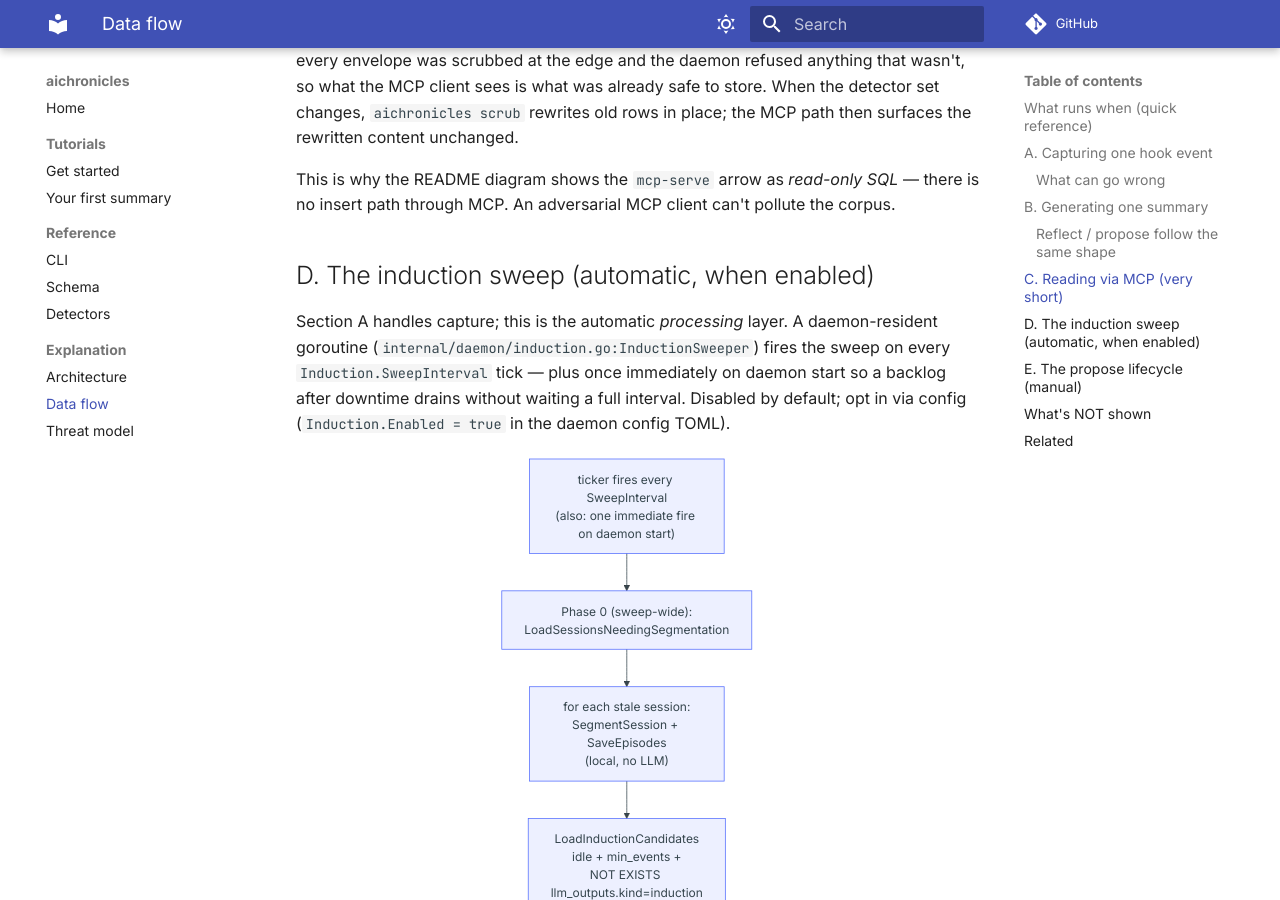
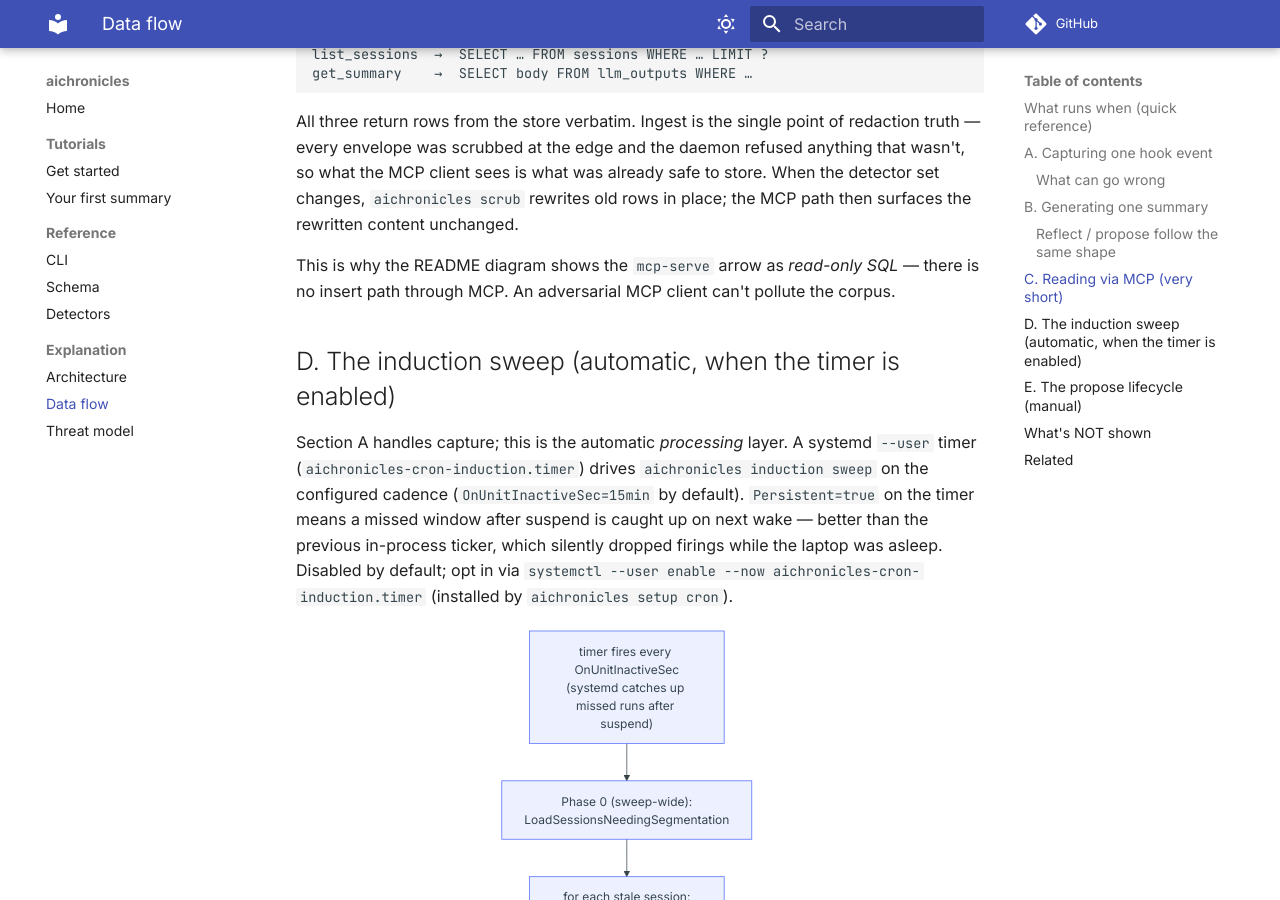
Before and after one commit to toabctl/aichronicles, an MkDocs documentation site: the page built from docs/explanation/data-flow.md, in a window 1280 px wide and 900 px high, scrolled down 5130 px. Built offline with MkDocs 1.6.1 and Material for MkDocs 9.7.7, drawn with Linux system fonts in a browser that asks for light colours; comment, search, counter and statistics services are not loaded; some of the changed text lies outside the part shown.

Commit message:
chore(config): drop induction.enabled and meta_analysis.enabled
The two `enabled` bools and the matching `sweep_interval` Durations
became no-ops once the daemon stopped reading them — the timer is
the gate now. Remove them so the config schema stops advertising a
control that no longer exists.

  - config.Induction:    drop Enabled, SweepInterval
  - config.MetaAnalysis: drop Enabled, SweepInterval

Whether each sweep runs is controlled by:

    systemctl --user enable aichronicles-cron-induction.timer
    systemctl --user enable aichronicles-cron-meta-analysis.timer

Wake cadence is set in the timer unit (OnUnitInactiveSec) — tunable
without rebuilding aichronicles. The per-kind cadences inside the
meta sweep (24h propose / 7d reflect / etc.) stay in config since
they're domain knobs, not scheduling knobs.

Updates docs/explanation/data-flow.md to reference the timers and
drop the deleted field names.

Co-Authored-By: Claude Opus 4.7 (1M context) <noreply@anthropic.com>

````diff
--- a/docs/explanation/data-flow.md
+++ b/docs/explanation/data-flow.md
@@ -19,7 +19,8 @@ For the static view, two complementary docs:
 | Trigger                                                   | What runs                                                                                                  | Cadence                                                |
 | --------------------------------------------------------- | ---------------------------------------------------------------------------------------------------------- | ------------------------------------------------------ |
 | Claude Code / Gemini CLI hook fires                       | `aichronicles ingest` → daemon → `raw_envelopes` + `events` (+ FTS / extractions / sessions aggregates)    | Every event (prompt, tool call, response, …)           |
-| Daemon ticker fires (when `Induction.Enabled = true`)     | One sweep: phase 0 (segment stale episodes) → 1 (summarize) → 2 (induction) → 3 (facts), per candidate     | Every `Induction.SweepInterval`                        |
+| `aichronicles-cron-induction.timer` fires                 | One sweep: phase 0 (segment stale episodes) → 1 (summarize) → 2 (induction) → 3 (facts), per candidate     | `OnUnitInactiveSec=15min` (configurable in the unit)   |
+| `aichronicles-cron-meta-analysis.timer` fires             | Cadence-gated dispatch of overdue propose / reflect / challenge / reflect_weekly / skill_revision           | `OnUnitInactiveSec=1h` (configurable in the unit)      |
 | `aichronicles summarize --session <id>`                   | One summarize LLM call → `llm_outputs(kind=summary)`                                                       | Manual, on demand                                      |
 | `aichronicles reflect` / `propose`                        | Multi-session digest → reflect/propose LLM call → `llm_outputs(kind=reflection / propose)`                 | Manual, on demand                                      |
 | `aichronicles propose add` / `merge` / `discard --skill X` | One `skill_candidates` lifecycle transition; `add`/`merge` also write `<skills>/<name>/SKILL.md` to disk   | Manual, per skill                                      |
@@ -214,19 +215,22 @@ This is why the README diagram shows the `mcp-serve` arrow as
 *read-only SQL* — there is no insert path through MCP. An
 adversarial MCP client can't pollute the corpus.
 
-## D. The induction sweep (automatic, when enabled)
+## D. The induction sweep (automatic, when the timer is enabled)
 
 Section A handles capture; this is the automatic *processing* layer.
-A daemon-resident goroutine
-(`internal/daemon/induction.go:InductionSweeper`) fires the sweep
-on every `Induction.SweepInterval` tick — plus once immediately on
-daemon start so a backlog after downtime drains without waiting a
-full interval. Disabled by default; opt in via config
-(`Induction.Enabled = true` in the daemon config TOML).
+A systemd `--user` timer
+(`aichronicles-cron-induction.timer`) drives `aichronicles induction
+sweep` on the configured cadence (`OnUnitInactiveSec=15min` by
+default). `Persistent=true` on the timer means a missed window
+after suspend is caught up on next wake — better than the previous
+in-process ticker, which silently dropped firings while the laptop
+was asleep. Disabled by default; opt in via
+`systemctl --user enable --now aichronicles-cron-induction.timer`
+(installed by `aichronicles setup cron`).
 
 ```mermaid
 flowchart TB
-    Tick["ticker fires every SweepInterval<br/>(also: one immediate fire on daemon start)"] --> P0
+    Tick["timer fires every OnUnitInactiveSec<br/>(systemd catches up missed runs after suspend)"] --> P0
     P0["Phase 0 (sweep-wide):<br/>LoadSessionsNeedingSegmentation"] --> P0Loop
     P0Loop["for each stale session:<br/>SegmentSession + SaveEpisodes<br/>(local, no LLM)"] --> CL
     CL[LoadInductionCandidates<br/>idle + min_events +<br/>NOT EXISTS llm_outputs.kind=induction] --> Loop{any candidates?}
````
Also changed, not shown: 1 other file.
